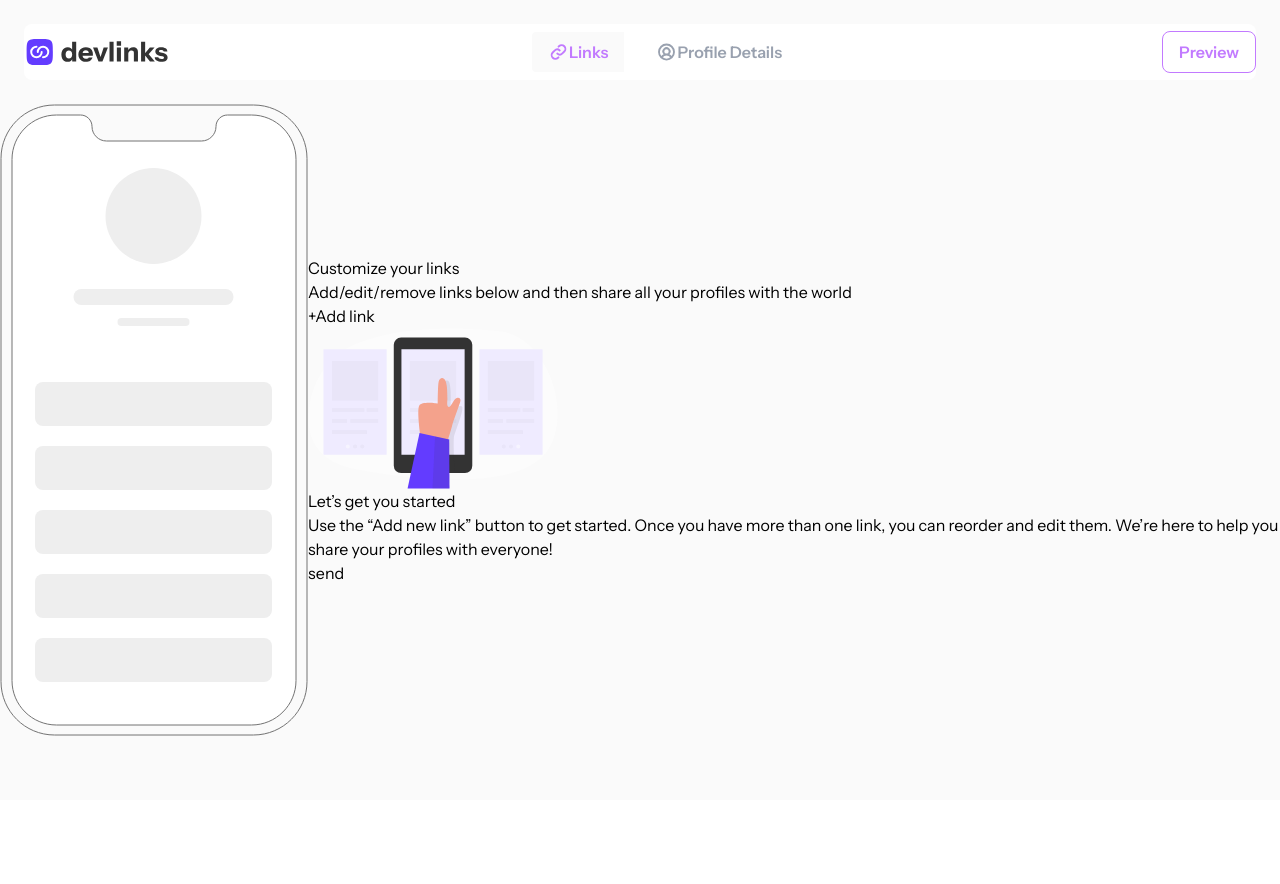
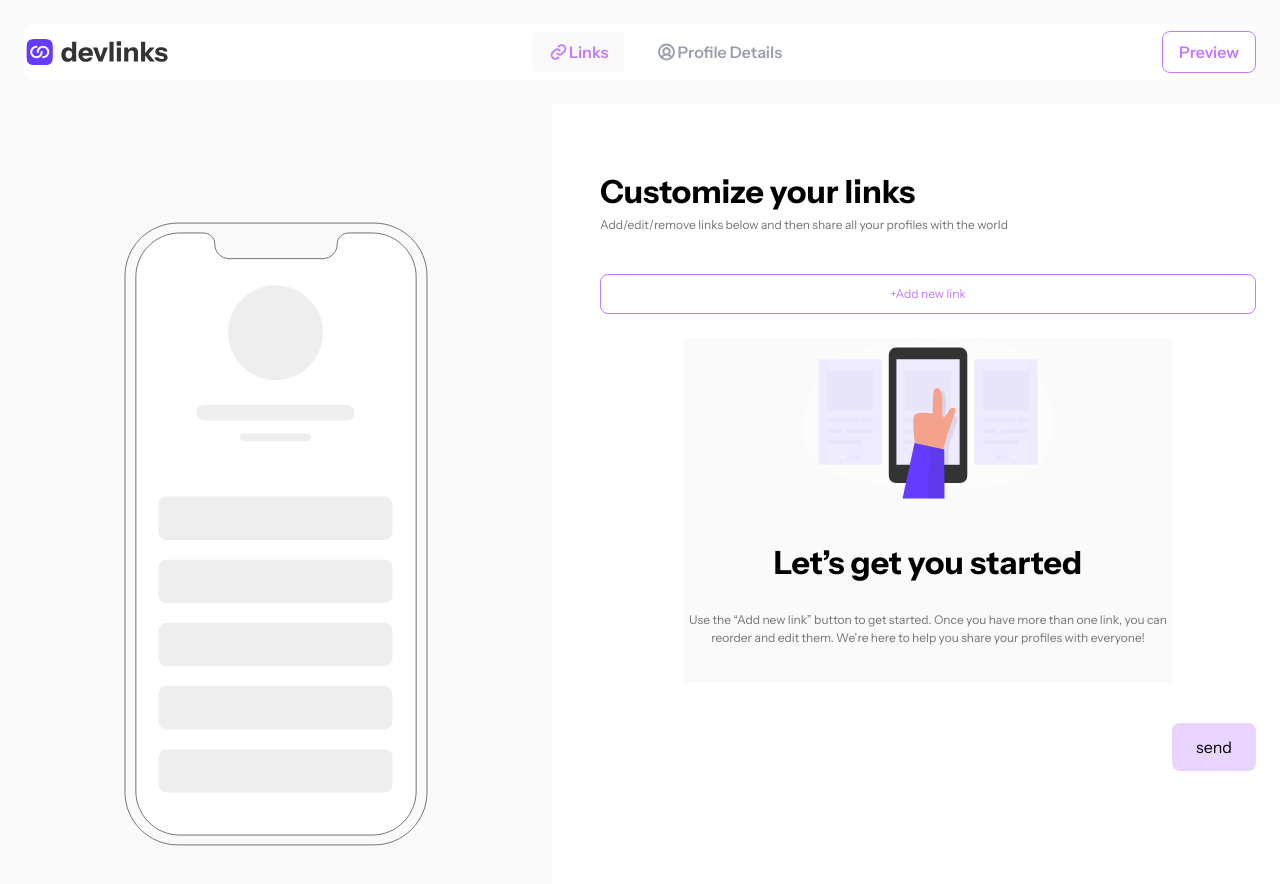
Before and after one commit to cheClaud/devlinks, a React (Vite) app: page / in a window 1280 px wide. Shown: the top 884 px of the page. Before the commit the page ends 800 px from the top, so only its background shows below. Built offline with nearby package versions, Linux system fonts and the light colour scheme.

Commit message:
main container and responsive design updated

```diff
--- /dev/null
+++ b/src/components/layouts/phoneMockupIcon.tsx
@@ -0,0 +1,32 @@
+import React from 'react'
+
+export default function PhoneMockupIcon({className =''}) {
+  return (
+    <svg
+      xmlns="http://www.w3.org/2000/svg"
+      width="308"
+      height="632"
+      fill="none"
+      viewBox="0 0 308 632"
+      className={className}
+    >
+      <path
+        stroke="#737373"
+        d="M1 54.5C1 24.953 24.953 1 54.5 1h199C283.047 1 307 24.953 307 54.5v523c0 29.547-23.953 53.5-53.5 53.5h-199C24.953 631 1 607.047 1 577.5v-523Z"
+      />
+      <path
+        fill="#fff"
+        stroke="#737373"
+        d="M12 55.5C12 30.923 31.923 11 56.5 11h24C86.851 11 92 16.149 92 22.5c0 8.008 6.492 14.5 14.5 14.5h95c8.008 0 14.5-6.492 14.5-14.5 0-6.351 5.149-11.5 11.5-11.5h24c24.577 0 44.5 19.923 44.5 44.5v521c0 24.577-19.923 44.5-44.5 44.5h-195C31.923 621 12 601.077 12 576.5v-521Z"
+      />
+      <circle cx="153.5" cy="112" r="48" fill="#EEE" />
+      <rect width="160" height="16" x="73.5" y="185" fill="#EEE" rx="8" />
+      <rect width="72" height="8" x="117.5" y="214" fill="#EEE" rx="4" />
+      <rect width="237" height="44" x="35" y="278" fill="#EEE" rx="8" />
+      <rect width="237" height="44" x="35" y="342" fill="#EEE" rx="8" />
+      <rect width="237" height="44" x="35" y="406" fill="#EEE" rx="8" />
+      <rect width="237" height="44" x="35" y="470" fill="#EEE" rx="8" />
+      <rect width="237" height="44" x="35" y="534" fill="#EEE" rx="8" />
+    </svg>
+  );
+}
--- a/src/pages/active.tsx
+++ b/src/pages/active.tsx
@@ -1,15 +1,13 @@
-import React from 'react'
+import React from "react";
 import LargeLogo from "../assets/images/logo-devlinks-large.svg";
 import SmallLogo from "../assets/images/logo-devlinks-small.svg";
-import ProfileDetails from '../components/layouts/profiledetails.tsx';
+import ProfileDetails from "../components/layouts/profiledetails.tsx";
 import LinkCopied from "../components/layouts/linkcopied.tsx";
 import PreviewIcon from "../components/layouts/previewicon.tsx";
-import PhoneMockup from "../assets/images/illustration-phone-mockup.svg";
 import EmptyIllustration from "../assets/images/illustration-empty.svg";
-
+import PhoneMockupIcon from "../components/layouts/phoneMockupIcon.tsx";
 
 export default function ActivePage() {
-
   return (
     <div className="flex flex-col w-full h-screen bg-gray-50 p-0">
       <header className="w-full m-0 p-0">
@@ -47,7 +45,7 @@ export default function ActivePage() {
 
           {/* preview button container*/}
           <div className="flex justify-center items-center">
-            <PreviewIcon className="text-gray-400 md:hidden" />
+            <PreviewIcon className=" border-purple-400 border-1 w-13 rounded-[1rem] h-13 p-4 text-gray-400 md:hidden" />
             <button className="hidden md:block border-1 rounded-[0.5rem] text-purple-400 border-purple-400 text-preset-3-semibold px-4 py-2 ">
               Preview
             </button>
@@ -55,46 +53,52 @@ export default function ActivePage() {
         </div>
       </header>
       {/* main container*/}
-      <main className="flex justify-center items-center">
-        <img src={PhoneMockup} alt="Phone display mockop" className="" />
+      <main className="flex justify-center items-center bg-white h-216">
+        {/*phone image container*/}
+        <div className="hidden lg:block bg-gray-50 w-140 h-216 px-31 py-29 mr-6">
+          <PhoneMockupIcon className="w-76 h-157" />
+        </div>
+
         {/*content container*/}
-        <div>
-          {/*links container*/}
-          <div>
+        <div className="flex flex-col justify-start h-216 p-6 w-full">
           {/*header container*/}
-            <div>
-              <p>Customize your links</p>
-              <p>
-                Add/edit/remove links below and then share all your profiles
-                with the world
+          <div className="my-10">
+            <p className="text-preset-1">Customize your links</p>
+            <p className="text-preset-4  text-gray-500">
+              Add/edit/remove links below and then share all your profiles with
+              the world
             </p>
           </div>
           {/*links list container*/}
-            <div>
-              <button>+Add link</button>
-              {/*link list */}
-              <div>
+          <div className="flex flex-col justify-center items-center">
+            <button className="bg-white text-preset-4 w-full h-10 mb-6 border-1 rounded-[0.5rem] text-purple-400 border-purple-400 ">
+              +Add new link
+            </button>
+
             {/*link item container */}
-                <div>
+            <div className="bg-gray-50 flex flex-col justify-center items-center mb-10">
               <img
                 src={EmptyIllustration}
                 alt="empty illustration image"
-                    className=""
+                className="mb-10"
               />
-                  <div>
-                    <p>Let’s get you started</p>
-                    <p>
-                      Use the “Add new link” button to get started. Once you
-                      have more than one link, you can reorder and edit them.
-                      We’re here to help you share your profiles with everyone!
+              <div className="w-122 h-36">
+                <p className="text-preset-1 text-center mb-6">
+                  Let’s get you started
+                </p>
+                <p className="text-preset-4 text-center  text-gray-500 ">
+                  Use the “Add new link” button to get started. Once you have
+                  more than one link, you can reorder and edit them. We’re here
+                  to help you share your profiles with everyone!
                 </p>
               </div>
             </div>
           </div>
-            </div>
-          </div>
-          <div>
-            <button>send</button>
+          {/*footer container*/}
+          <div className="flex justify-end items-center">
+            <button className="bg-purple-200 w-full md:w-21 h-12 rounded-[0.5rem]">
+              send
+            </button>
           </div>
         </div>
       </main>
```
Lines whose indentation alone changed are shown as unchanged.
